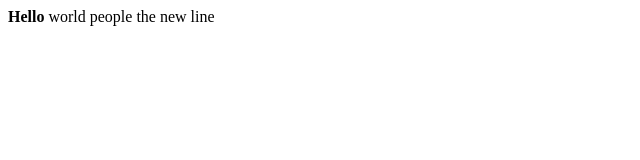
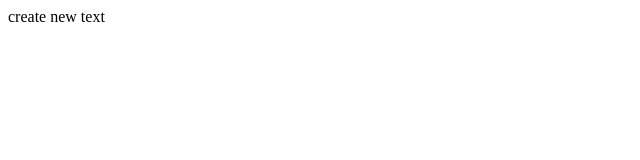
Before and after one commit to ApisitKetmuang/practice-1, a plain HTML site: page index.html in a window 1280 px wide. Shown: the whole page, without its empty margins (0-640 px from the left). Drawn offline with Linux system fonts and the light colour scheme.

Commit message:
change text index.html

```diff
--- a/index.html
+++ b/index.html
@@ -6,8 +6,8 @@
     <title>Document</title>
 </head>
 <body>
-    <b>Hello</b> world people
-    the new line
+
+        create new text
 
 </body>
 </html>
```
